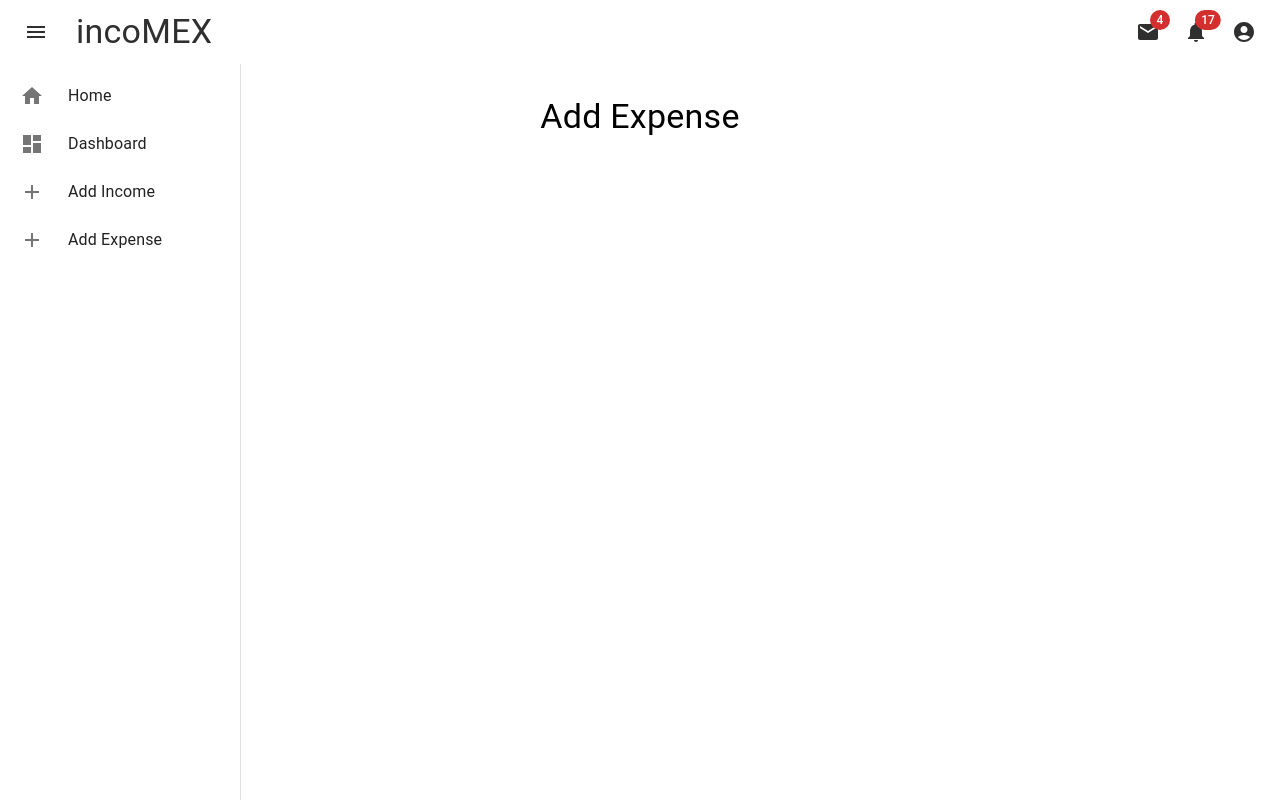
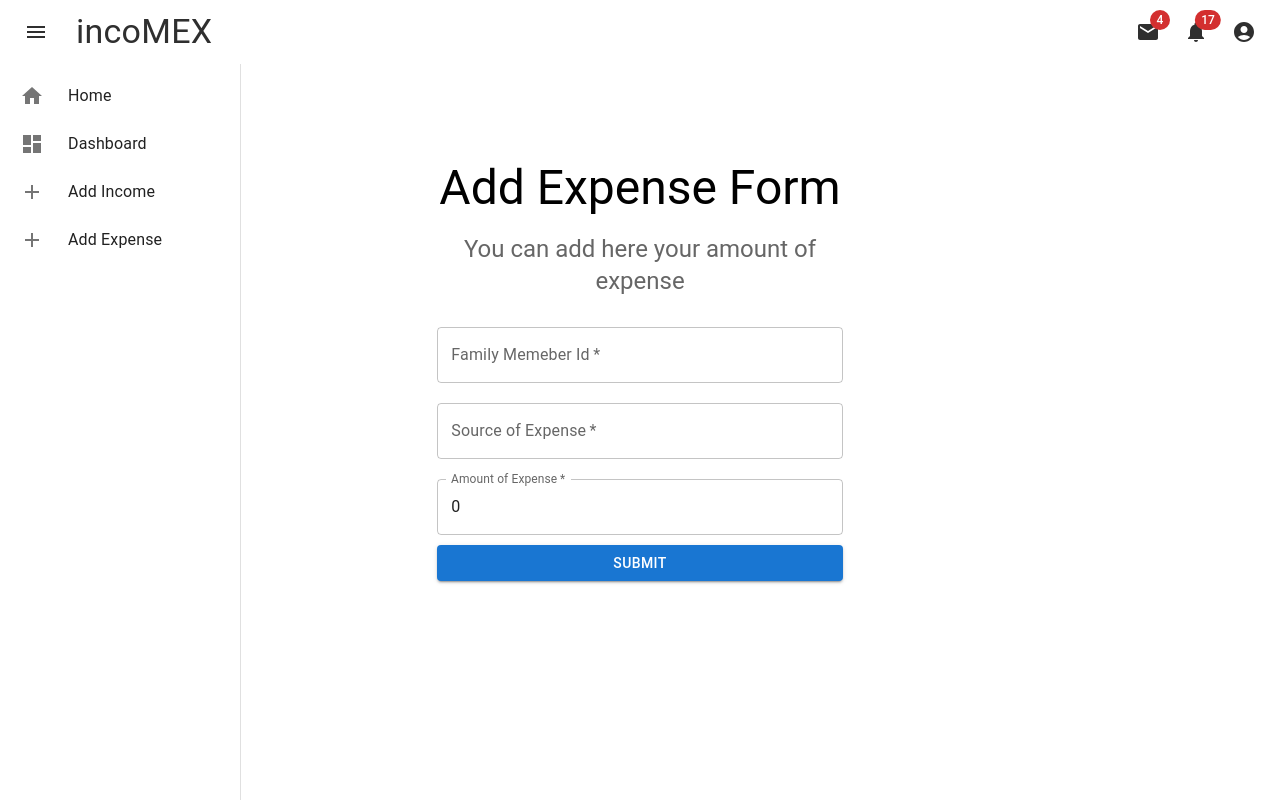
Before and after one commit to tarektusher/Daily-Expense-Management-System, a React (Create React App) app in the folder Client/: page /addexpense in a window 1280 px wide. Built offline with nearby package versions, Linux system fonts and the light colour scheme; the HTML template or start-up script is replaced by a standard one.

Commit message:
AddExpense Form are created

```diff
--- a/Client/src/components/AddExpense.jsx
+++ b/Client/src/components/AddExpense.jsx
@@ -1,16 +1,105 @@
-import { Box, Typography } from '@mui/material'
 import React from 'react'
-import Navbar from './Navbar'
+import {useForm, useFieldArray} from 'react-hook-form'
+import { DevTool } from "@hookform/devtools"
+import employeeeServices from '../services/employeeServices';
+import "../../src/Dash.css";
+import { Button, Card, Grid, TextField, Typography } from '@mui/material';
+import { styled } from '@mui/material/styles';
+import Box from '@mui/material/Box';
+import Paper from '@mui/material/Paper';
+import AddIcon from "@mui/icons-material/Add";
 
-function AddExpense() {
+const Item = styled(Paper)(({ theme }) => ({
+    backgroundColor: theme.palette.mode === 'dark' ? '#1A2027' : '#fff',
+    ...theme.typography.body2,
+    padding: theme.spacing(1),
+    textAlign: 'center',
+    color: theme.palette.text.secondary,
+}));
+
+
+const AddExpense = () => {
+    const form = useForm({
+        defaultValues : {
+            fm_id : "",
+            source : "",
+            amount : 0,
+        }
+    });
+    const { register, control, handleSubmit, formState, getValues, reset } = form;
+    const onSubmit = async (data) => {
+      const {
+        fm_id,
+        source,
+        amount
+      } = data;
+      // await employeeeServices.delteEmployee({emp_id,email});
+      alert(`::: ${fm_id} Income added Successfully :::`);
+    }
   return (
-    <>
+        <div >
+            <Box sx={{flexGrow : 1, alignItems : 'center'} } >
+                <Typography gutterBottom variant="h3" align="center" sx={{marginTop : '20vh'}}>
+                   Add Expense Form
+                </Typography>
+                <Box sx={{ flexGrow: 1 }}>
+                <Grid container spacing={4} >
+                    <Grid item xs>
 
-      <Box sx={{marginTop : '12vh'}}>
-          <Typography variant="h4">Add Expense</Typography>
-      </Box>
-    </>
+                    </Grid>
+                    <Grid item xs={4} >
+                    {/* <Item> */}
+                    <Typography variant='h5' color={"text.secondary"}>
+                            You can add here your amount of expense
+                    </Typography>
+                    <form onSubmit={handleSubmit(onSubmit)} noValidate >
+                    <TextField
+                          placeholder="Enter Family Member Id"
+                          label="Family Memeber Id"
+                          {...register("fm_id")}
+                          variant="outlined"
+                          fullWidth
+                          required
+                          sx={{marginTop : '30px'}}
+                        />
+                    <TextField
+                          placeholder="Enter Source of Income"
+                          label="Source of Expense"
+                          {...register("source")}
+                          variant="outlined"
+                          fullWidth
+                          required
+                          sx={{marginTop : '20px'}}
+                        />
+                    <TextField
+                          placeholder="Enter Amount of Income"
+                          label="Amount of Expense"
+                          {...register("amount")}
+                          variant="outlined"
+                          fullWidth
+                          required
+                          sx={{marginTop : '20px'}}
+                        />
+                    <Button
+                        type="submit"
+                        variant="contained"
+                        color="primary"
+                        fullWidth
+                        sx={{ marginTop : '10px',marginBottom : '20px'}}
+                        >
+                        Submit
+                        </Button>
+                    </form>
+                    <DevTool control={control} />
+                    {/* </Item> */}
+                    </Grid>
+                    <Grid item xs>
+                    </Grid>
+                </Grid>
+            </Box>
+            </Box>
+        </div>
   )
 }
 
-export default AddExpense
+export default AddExpense;
```
